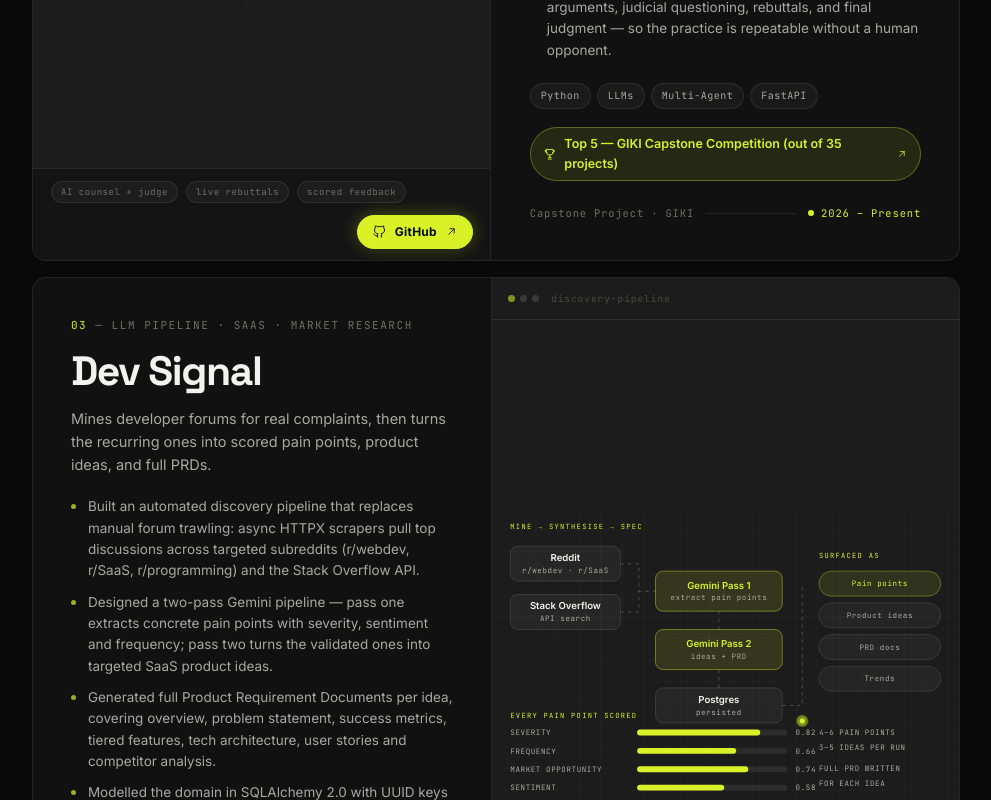
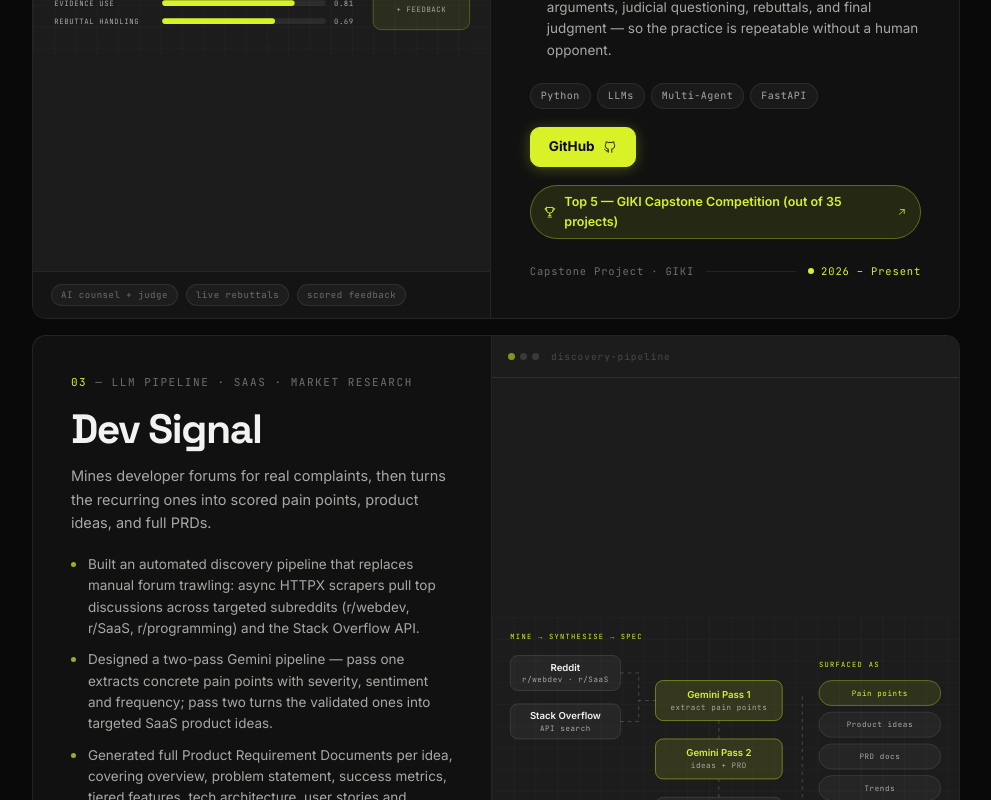
Before and after one commit to farhan-hash404/Final_PortFolio, a React (Vite) app: page / in a window 1280 px wide. Shown: the part 2580-3380 px from the top of the page, without its empty margins (276-1267 px from the left). Built offline with nearby package versions, Linux system fonts and the light colour scheme.

Commit message:
ibm certification add

```diff
--- a/src/components/ProjectVisual.jsx
+++ b/src/components/ProjectVisual.jsx
@@ -1,8 +1,5 @@
-import { createContext, useContext } from 'react'
 import Icon from './Icon'
 import './ProjectVisual.css'
-
-const RepoContext = createContext(null)
 
 /**
  * Each project gets a schematic of how it actually works rather than a
@@ -10,10 +7,7 @@ const RepoContext = createContext(null)
  * curve, a churn split. Pure SVG, no assets to ship.
  */
 
-const Frame = ({ children, label, caption = '', foot = [], repo: repoProp, w = 520, h = 340 }) => {
-  const contextRepo = useContext(RepoContext)
-  const repo = repoProp || contextRepo
-
+const Frame = ({ children, label, caption = '', foot = [], w = 520, h = 340 }) => {
   return (
     <div className="pv">
       <div className="pv__chrome">
@@ -49,21 +43,6 @@ const Frame = ({ children, label, caption = '', foot = [], repo: repoProp, w = 5
             <span key={f}>{f}</span>
           ))}
         </div>
-
-        {repo && (
-          <a
-            className="pv__githubBtn"
-            href={repo}
-            target="_blank"
-            rel="noopener noreferrer"
-            data-cursor="link"
-            aria-label="View on GitHub"
-          >
-            <Icon name="github" size={15} />
-            <span>GitHub</span>
-            <Icon name="arrowUpRight" size={13} />
-          </a>
-        )}
       </div>
     </div>
   )
@@ -737,11 +716,7 @@ const registry = {
   churn: ChurnVisual,
 }
 
-export default function ProjectVisual({ kind, repo }) {
+export default function ProjectVisual({ kind }) {
   const V = registry[kind] || FactoryVisual
-  return (
-    <RepoContext.Provider value={repo}>
-      <V repo={repo} />
-    </RepoContext.Provider>
-  )
+  return <V />
 }
--- a/src/data/content.js
+++ b/src/data/content.js
@@ -137,6 +137,9 @@ export const featuredProjects = [
     visual: 'court',
     live: true,
     repo: 'https://github.com/farhan-hash404/MootCourtSimulator',
+    actions: [
+      { label: 'GitHub', href: 'https://github.com/farhan-hash404/MootCourtSimulator', icon: 'github' },
+    ],
     award: 'Top 5 — GIKI Capstone Competition (out of 35 projects)',
     awardProof: '/certificates/certificate-of-honorable-mention.jpg',
     short: [
@@ -158,6 +161,9 @@ export const featuredProjects = [
     meta: 'Full-Stack AI Platform',
     period: '2026',
     repo: 'https://github.com/farhan-hash404/Dev-Signal-',
+    actions: [
+      { label: 'GitHub', href: 'https://github.com/farhan-hash404/Dev-Signal-', icon: 'github' },
+    ],
     tagline:
       'Mines developer forums for real complaints, then turns the recurring ones into scored pain points, product ideas, and full PRDs.',
     stack: ['Next.js', 'TypeScript', 'FastAPI', 'Gemini', 'PostgreSQL', 'Celery', 'Redis'],
@@ -379,6 +385,14 @@ export const stack = [
 
 export const certifications = [
   {
+    title: 'IBM Generative AI Engineering',
+    issuer: 'IBM · Coursera · Sep 2026',
+    tag: 'Professional Certificate · 16 Courses',
+    accent: true,
+    proof: 'https://www.coursera.org/account/accomplishments/professional-cert/PRIEX53TQQIP',
+    proofLabel: 'View Certificate',
+  },
+  {
     title: 'Top 5 — MootCourtSimulator (Honorable Mention)',
     issuer: 'GIK Institute & Asher Aziz Foundation · Aug 2026',
     tag: 'Honorable Mention · Top 5 of 35',
@@ -393,22 +407,6 @@ export const certifications = [
     accent: true,
     proof: '/certificates/gik-advanced-ai-bootcamp-completion.jpg',
     proofLabel: 'View Proof',
-  },
-  {
-    title: 'Fundamentals of Deep Learning',
-    issuer: 'NVIDIA · Whizlabs (Coursera) · Jun 2026',
-    tag: 'Deep Learning',
-    proof: '/certificates/nvidia-fundamentals-of-deep-learning.pdf',
-    verifyUrl: 'https://coursera.org/verify/XHB4QTIBGXXX',
-    proofLabel: 'View Certificate',
-  },
-  {
-    title: 'Fundamentals of Machine Learning',
-    issuer: 'NVIDIA · Whizlabs (Coursera) · Jun 2026',
-    tag: 'Machine Learning',
-    proof: '/certificates/nvidia-fundamentals-of-machine-learning.pdf',
-    verifyUrl: 'https://coursera.org/verify/I5ZRELZMVZYV',
-    proofLabel: 'View Certificate',
   },
   {
     title: 'MERN Stack Development',
--- a/src/sections/Credentials.css
+++ b/src/sections/Credentials.css
@@ -54,9 +54,11 @@
   color: var(--accent);
   background: var(--accent-soft);
   border: 1px solid var(--line-accent);
+  text-decoration: none;
   transition: all 0.25s var(--ease);
 }
-.cert.is-link:hover .cert__proofBadge {
+.cert.is-link:hover .cert__proofBadge,
+a.cert__proofBadge:hover {
   background: var(--accent);
   color: #0b0f17;
   font-weight: 600;
@@ -87,8 +89,8 @@
 }
 
 .cert__extraLinks {
-  margin-top: 14px;
-  padding-top: 10px;
+  margin-top: auto;
+  padding-top: 12px;
   border-top: 1px solid var(--line);
 }
 .cert__verifyLink {
--- a/src/sections/Credentials.jsx
+++ b/src/sections/Credentials.jsx
@@ -29,8 +29,10 @@ export default function Credentials() {
 
 function CertCard({ c, delay }) {
   const spot = useSpotlight()
-  const CardTag = c.proof ? 'a' : 'article'
-  const linkProps = c.proof
+  const hasMultipleLinks = Boolean(c.proof && c.verifyUrl)
+  const isOuterLink = Boolean(c.proof && !hasMultipleLinks)
+  const CardTag = isOuterLink ? 'a' : 'article'
+  const linkProps = isOuterLink
     ? {
         href: c.proof,
         target: '_blank',
@@ -40,10 +42,17 @@ function CertCard({ c, delay }) {
       }
     : {}
 
+  const handleCardClick = (e) => {
+    if (!c.proof || isOuterLink) return
+    if (e.target.closest('a, button')) return
+    window.open(c.proof, '_blank', 'noopener,noreferrer')
+  }
+
   return (
     <CardTag
       className={`cert card spotlight reveal ${c.accent ? 'is-accent' : ''} ${c.proof ? 'is-link' : ''}`}
       style={{ '--reveal-delay': `${delay}ms` }}
+      onClick={handleCardClick}
       {...spot}
       {...linkProps}
     >
@@ -52,10 +61,25 @@ function CertCard({ c, delay }) {
           <Icon name={c.accent ? 'trophy' : 'medal'} size={17} />
         </div>
         {c.proof && (
-          <span className="cert__proofBadge mono">
-            <span>{c.proofLabel || 'View Proof'}</span>
-            <Icon name="arrowUpRight" size={11} />
-          </span>
+          hasMultipleLinks ? (
+            <a
+              href={c.proof}
+              target="_blank"
+              rel="noopener noreferrer"
+              className="cert__proofBadge mono"
+              data-cursor="link"
+              title={`View proof for ${c.title}`}
+              onClick={(e) => e.stopPropagation()}
+            >
+              <span>{c.proofLabel || 'View Proof'}</span>
+              <Icon name="arrowUpRight" size={11} />
+            </a>
+          ) : (
+            <span className="cert__proofBadge mono">
+              <span>{c.proofLabel || 'View Proof'}</span>
+              <Icon name="arrowUpRight" size={11} />
+            </span>
+          )
         )}
       </div>
       <p className="cert__tag mono">{c.tag}</p>
@@ -70,8 +94,9 @@ function CertCard({ c, delay }) {
             rel="noopener noreferrer"
             className="cert__verifyLink mono"
             data-cursor="link"
+            title={`Verify ${c.title} on Coursera`}
           >
-            <span>Verify on Coursera</span>
+            <span>{c.verifyLabel || 'Verify on Coursera'}</span>
             <Icon name="arrowUpRight" size={10} />
           </a>
         </div>
--- a/src/sections/Projects.jsx
+++ b/src/sections/Projects.jsx
@@ -114,21 +114,34 @@ function FeaturedCard({ p, flip }) {
           ))}
         </div>
 
-        {p.actions && p.actions.length > 0 && (
+        {((p.actions && p.actions.length > 0) || p.repo) && (
           <div className="show__actions">
-            {p.actions.map((act) => (
+            {p.actions && p.actions.length > 0 ? (
+              p.actions.map((act) => (
+                <Button
+                  key={act.label}
+                  href={act.href}
+                  target="_blank"
+                  rel="noopener noreferrer"
+                  variant={act.variant || 'solid'}
+                  icon={act.icon || (act.label.toLowerCase().includes('github') ? 'github' : 'external')}
+                  className="show__actionBtn"
+                >
+                  {act.label}
+                </Button>
+              ))
+            ) : (
               <Button
-                key={act.label}
-                href={act.href}
+                href={p.repo}
                 target="_blank"
                 rel="noopener noreferrer"
-                variant={act.variant || 'solid'}
-                icon={act.icon || 'external'}
+                variant="solid"
+                icon="github"
                 className="show__actionBtn"
               >
-                {act.label}
+                GitHub
               </Button>
-            ))}
+            )}
           </div>
         )}
 
@@ -165,10 +178,7 @@ function FeaturedCard({ p, flip }) {
       </div>
 
       <div className="show__visual" data-cursor="view" data-cursor-label="SCHEMA">
-        <ProjectVisual
-          kind={p.visual}
-          repo={p.repo || p.actions?.find((a) => a.icon === 'github' || a.label?.toLowerCase()?.includes('github'))?.href}
-        />
+        <ProjectVisual kind={p.visual} />
       </div>
     </article>
   )
```
Also changed, not shown: public/certificates/ibm-generative-ai-engineering.png (added).
